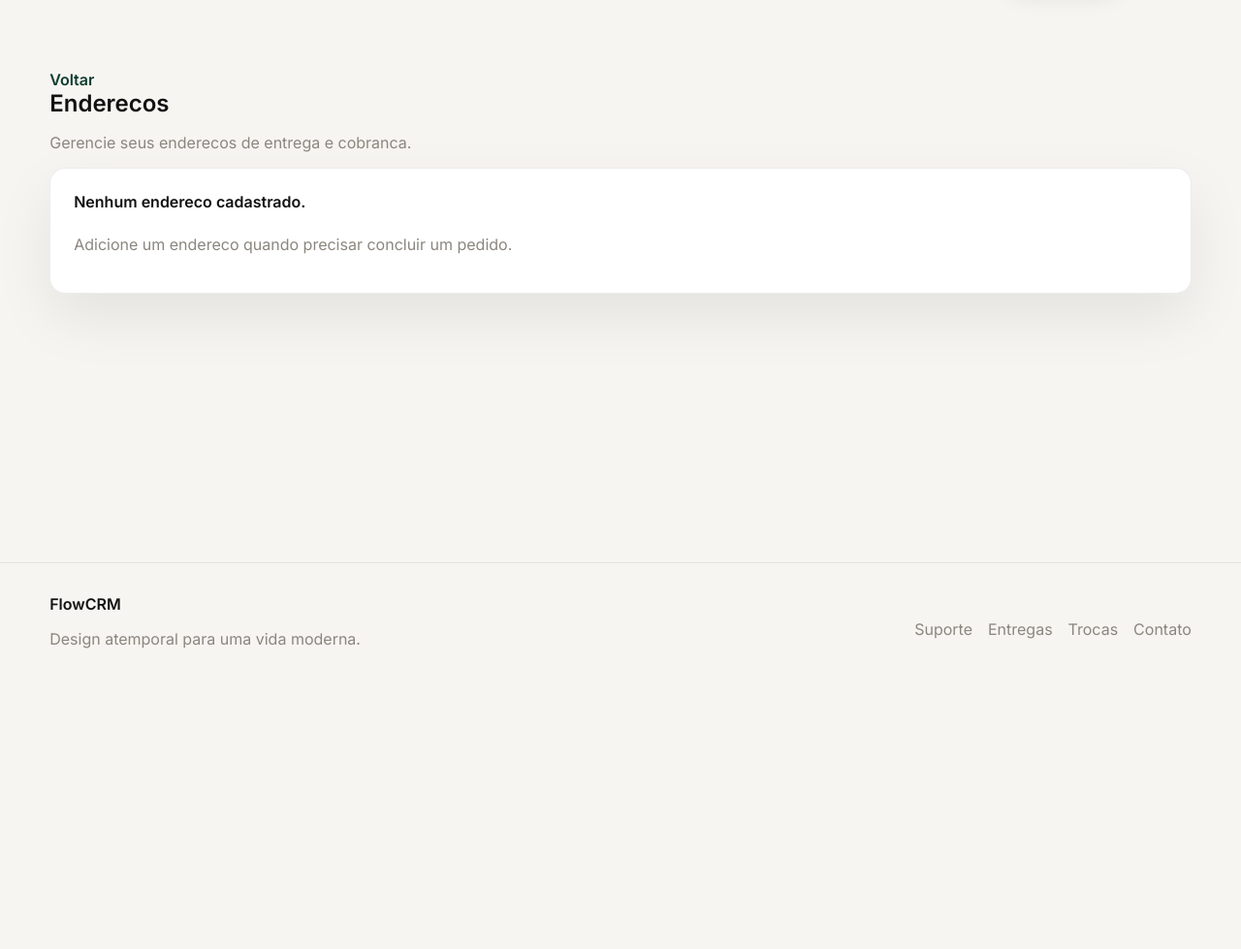
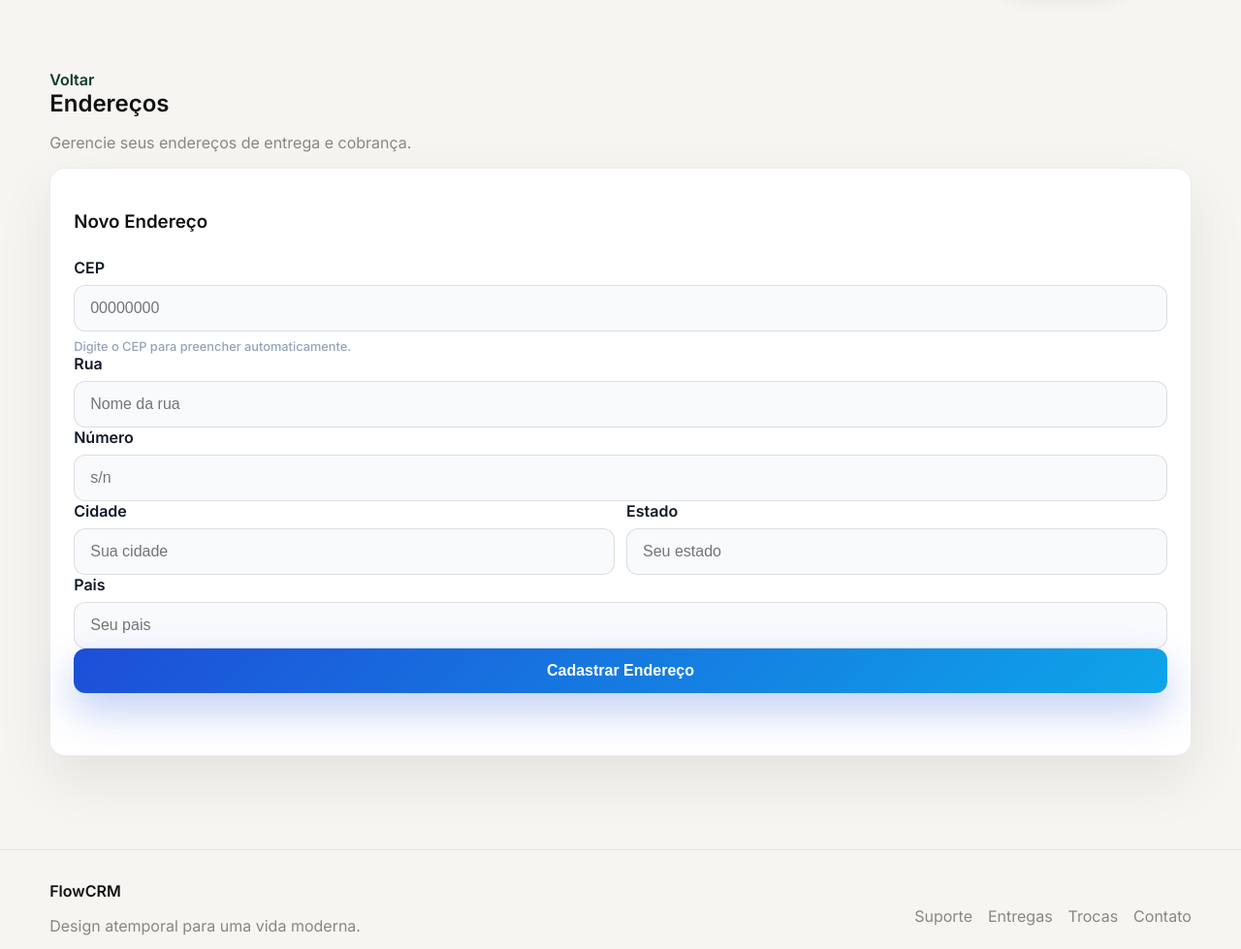
Before and after one commit to gleydson-silv/trilha_backend_nadic, a Django app: page /app/addresses/ in a window 1280 px wide. Shown: the part 83-1062 px from the top of the page at 97% size. Before the commit the page ends 752 px from the top, so only its background shows below. Run offline with Django 5.2, Linux system fonts and the light colour scheme; the visitor is signed in with stand-in values (Sample User, id 1).

Commit message:
Adiciona for pra percorrer e mostrar endereços do usuario

```diff
--- a/users/templates/addresses.html
+++ b/users/templates/addresses.html
@@ -1,20 +1,136 @@
 {% extends "base.html" %}
 
-{% block title %}Enderecos{% endblock %}
+{% block title %}Endereços{% endblock %}
 
 {% block content %}
 <section class="addresses">
   <div class="container">
     <div class="addresses__header">
       <a class="link" href="/app/profile/">Voltar</a>
-      <h1>Enderecos</h1>
-      <p class="muted">Gerencie seus enderecos de entrega e cobranca.</p>
+      <h1>Endereços</h1>
+      <p class="muted">Gerencie seus endereços de entrega e cobrança.</p>
     </div>
 
+    {% if addresses %}
     <div class="addresses__card">
-      <strong>Nenhum endereco cadastrado.</strong>
-      <p class="muted">Adicione um endereco quando precisar concluir um pedido.</p>
+      <h3>Meus Endereços</h3>
+      {% for address in addresses %}
+      <div class="account__chip">
+        <strong>{{ address.street }}, {{ address.number }}</strong>
+        <span>{{ address.city }}, {{ address.state }} &mdash; {{ address.zip_code }}</span>
+      </div>
+      {% endfor %}
+    </div>
+    {% endif %}
+
+    <div class="addresses__card">
+      <h3>Novo Endereço</h3>
+      <form id="address-form" method="post" novalidate>
+        {% csrf_token %}
+
+        <div class="auth-neo__field">
+          <label for="zip_code">CEP</label>
+          <input type="text" id="zip_code" name="zip_code" maxlength="8" placeholder="00000000" required>
+          <span class="auth-neo__hint">Digite o CEP para preencher automaticamente.</span>
+        </div>
+
+        <div class="auth-neo__field">
+          <label for="street">Rua</label>
+          <input type="text" id="street" name="street" maxlength="255" placeholder="Nome da rua" required>
+        </div>
+
+        <div class="auth-neo__field">
+          <label for="number">Número</label>
+          <input type="text" id="number" name="number" maxlength="10" placeholder="s/n">
+        </div>
+
+        <div class="form__row">
+          <div class="auth-neo__field">
+            <label for="city">Cidade</label>
+            <input type="text" id="city" name="city" maxlength="100" placeholder="Sua cidade" required>
+          </div>
+
+          <div class="auth-neo__field">
+            <label for="state">Estado</label>
+            <input type="text" id="state" name="state" maxlength="100" placeholder="Seu estado" required>
+          </div>
+        </div>
+
+        <div class="auth-neo__field">
+          <label for="country">Pais</label>
+          <input type="text" id="country" name="country" maxlength="100" placeholder="Seu pais" required>
+        </div>
+
+        <button type="submit" class="auth-neo__submit addresses__submit">Cadastrar Endereço</button>
+      </form>
+
+      <p class="result" id="form-result"></p>
     </div>
   </div>
 </section>
+
+<script>
+(async () => {
+  const form = document.getElementById("address-form");
+  const result = document.getElementById("form-result");
+  const csrfToken = document.querySelector('[name=csrfmiddlewaretoken]').value;
+
+  const zipInput = document.getElementById("zip_code");
+  let cepTimer = null;
+  zipInput.addEventListener("input", () => {
+    clearTimeout(cepTimer);
+    const cep = zipInput.value.replace(/\D/g, "");
+    if (cep.length === 8) {
+      cepTimer = setTimeout(async () => {
+        try {
+          const resp = await fetch(`/cep/${cep}/`);
+          const json = await resp.json();
+          if (json.success && json.data) {
+            const d = json.data;
+            document.getElementById("street").value = d.logradouro || "";
+            document.getElementById("city").value = d.localidade || "";
+            document.getElementById("state").value = d.uf || "";
+            document.getElementById("country").value = "Brasil";
+          }
+        } catch {}
+      }, 600);
+    }
+  });
+
+  form.addEventListener("submit", async (e) => {
+    e.preventDefault();
+    result.textContent = "Enviando...";
+
+    const data = {
+      zip_code: document.getElementById("zip_code").value,
+      street: document.getElementById("street").value,
+      number: document.getElementById("number").value || "s/n",
+      city: document.getElementById("city").value,
+      state: document.getElementById("state").value,
+      country: document.getElementById("country").value,
+    };
+
+    try {
+      const resp = await fetch("/profile/address/", {
+        method: "POST",
+        headers: {
+          "Content-Type": "application/json",
+          "X-CSRFToken": csrfToken,
+        },
+        body: JSON.stringify(data),
+      });
+      const json = await resp.json();
+
+      if (json.success) {
+        result.textContent = json.message || "Endereco cadastrado com sucesso!";
+        form.reset();
+      } else {
+        result.textContent = json.error || "Erro ao cadastrar endereco.";
+      }
+    } catch {
+      result.textContent = "Erro de conexao. Tente novamente.";
+    }
+  });
+})();
+</script>
 {% endblock %}
```
